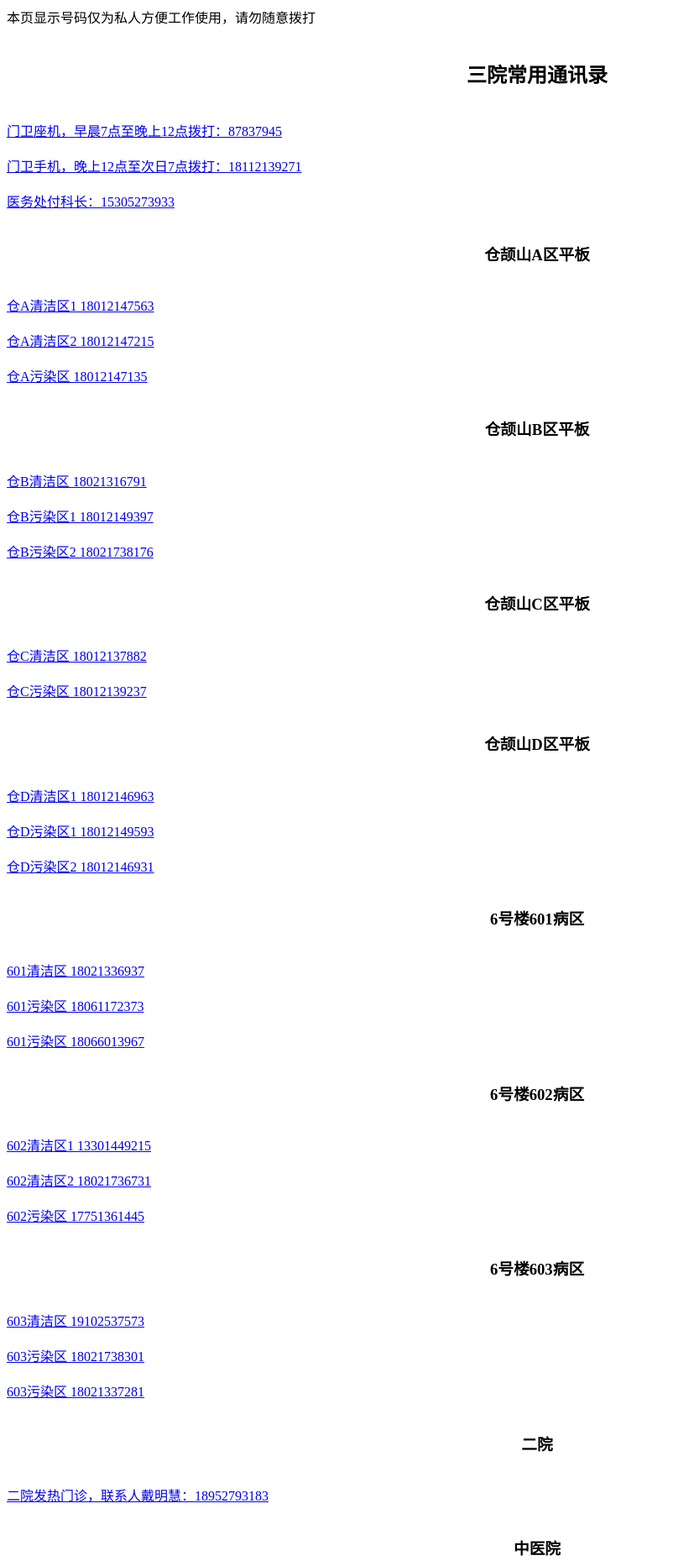
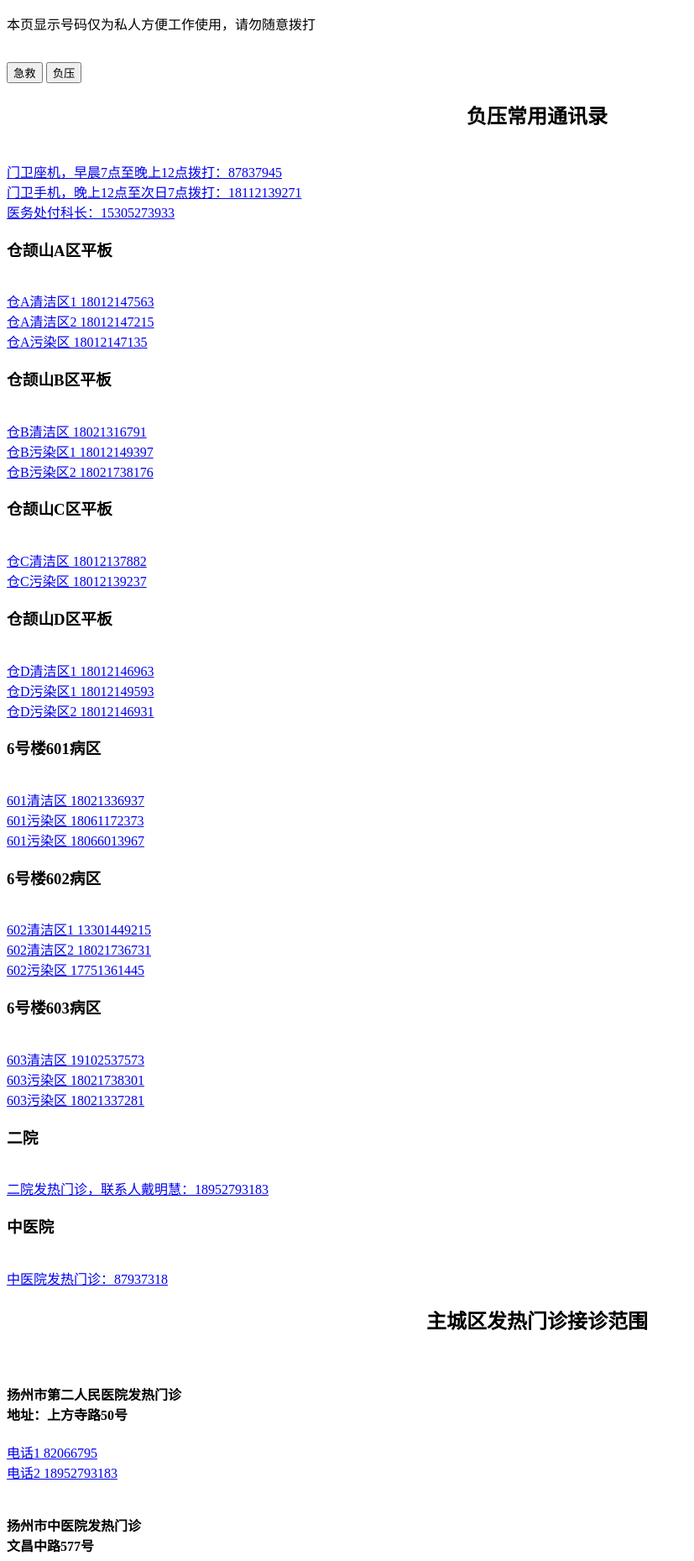
Before and after one commit to jupeiqi/phone_number, a plain HTML site: page index.html in a window 1280 px wide. Shown: the top 1859 px of the page at 84% size, without its empty margins (0-827 px from the left). Drawn offline with nearby package versions, Linux system fonts and the light colour scheme.

Commit message:
Update index.html

```diff
--- a/index.html
+++ b/index.html
@@ -30,50 +30,102 @@
 
 
 
-<div align="left">本页显示号码仅为私人方便工作使用，请勿随意拨打</div></br>
+<script>
+    $(document).ready(function(){
+        $(".btn1").click(function(){
+            $("div.fuya").hide();
+            $("div.jijiu").show();
+        });
+        $(".btn2").click(function(){
+            $("div.jijiu").hide();
+            $("div.fuya").show();
+        });
+    });
+</script>
 
-<div align="center"><h2>三院常用通讯录</h2></div></br>
 
-<div align="left"><a href="tel:87837945">门卫座机，早晨7点至晚上12点拨打：87837945</a></div></br>
-<div align="left"><a href="tel:18112139271">门卫手机，晚上12点至次日7点拨打：18112139271</a></div></br>
-<div align="left"><a href="tel:15305273933">医务处付科长：15305273933</a></div></br>
 
-<div align="center"><h3>仓颉山A区平板</h3></div></br>
-<div align="left"><a href="tel:18012147563">仓A清洁区1 18012147563</a></div></br>
-<div align="left"><a href="tel:18012147215">仓A清洁区2 18012147215</a></div></br>
-<div align="left"><a href="tel:18012147135">仓A污染区 18012147135</a></div></br>
+<p align="left">本页显示号码仅为私人方便工作使用，请勿随意拨打</p></br>
 
-<div align="center"><h3>仓颉山B区平板</h3></div></br>
-<div align="left"><a href="tel:18021316791">仓B清洁区 18021316791</a></div></br>
-<div align="left"><a href="tel:18012149397">仓B污染区1 18012149397</a></div></br>
-<div align="left"><a href="tel:18021738176">仓B污染区2 18021738176</a></div></br>
+<button class="btn1">急救</button>
+<button class="btn2">负压</button>
 
-<div align="center"><h3>仓颉山C区平板</h3></div></br>
-<div align="left"><a href="tel:18012137882">仓C清洁区 18012137882</a></div></br>
-<div align="left"><a href="tel:18012139237">仓C污染区 18012139237</a></div></br>
+<div class="fuya" align="center"><h2>负压常用通讯录</h2></br></div>
 
-<div align="center"><h3>仓颉山D区平板</h3></div></br>
-<div align="left"><a href="tel:18012146963">仓D清洁区1 18012146963</a></div></br>
-<div align="left"><a href="tel:18012149593">仓D污染区1 18012149593</a></div></br>
-<div align="left"><a href="tel:18012146931">仓D污染区2 18012146931</a></div></br>
+<div class="fuya" align="left"><a href="tel:87837945">门卫座机，早晨7点至晚上12点拨打：87837945</a></br></div>
+<div class="fuya" align="left"><a href="tel:18112139271">门卫手机，晚上12点至次日7点拨打：18112139271</a></br></div>
+<div class="fuya" align="left"><a href="tel:15305273933">医务处付科长：15305273933</a></br></div>
 
-<div align="center"><h3>6号楼601病区</h3></div></br>
-<div align="left"><a href="tel:18021336937">601清洁区 18021336937</a></div></br>
-<div align="left"><a href="tel:18061172373">601污染区 18061172373</a></div></br>
-<div align="left"><a href="tel:18066013967">601污染区 18066013967</a></div></br>
+<div class="fuya" align="left"><h3>仓颉山A区平板</h3></br></div>
+<div class="fuya" align="left"><a href="tel:18012147563">仓A清洁区1 18012147563</a></br></div>
+<div class="fuya" align="left"><a href="tel:18012147215">仓A清洁区2 18012147215</a></br></div>
+<div class="fuya" align="left"><a href="tel:18012147135">仓A污染区 18012147135</a></br></div>
 
-<div align="center"><h3>6号楼602病区</h3></div></br>
-<div align="left"><a href="tel:13301449215">602清洁区1 13301449215</a></div></br>
-<div align="left"><a href="tel:18021736731">602清洁区2 18021736731</a></div></br>
-<div align="left"><a href="tel:17751361445">602污染区 17751361445</a></div></br>
+<div class="fuya" align="left"><h3>仓颉山B区平板</h3></br></div>
+<div class="fuya" align="left"><a href="tel:18021316791">仓B清洁区 18021316791</a></br></div>
+<div class="fuya" align="left"><a href="tel:18012149397">仓B污染区1 18012149397</a></br></div>
+<div class="fuya" align="left"><a href="tel:18021738176">仓B污染区2 18021738176</a></br></div>
 
-<div align="center"><h3>6号楼603病区</h3></div></br>
-<div align="left"><a href="tel:19102537573">603清洁区 19102537573</a></div></br>
-<div align="left"><a href="tel:18021738301">603污染区 18021738301</a></div></br>
-<div align="left"><a href="tel:18021337281">603污染区 18021337281</a></div></br>
+<div class="fuya" align="left"><h3>仓颉山C区平板</h3></br></div>
+<div class="fuya" align="left"><a href="tel:18012137882">仓C清洁区 18012137882</a></br></div>
+<div class="fuya" align="left"><a href="tel:18012139237">仓C污染区 18012139237</a></br></div>
 
-<div align="center"><h3>二院</h3></div></br>
-<div align="left"><a href="tel:18952793183">二院发热门诊，联系人戴明慧：18952793183</a></div></br>
+<div class="fuya" align="left"><h3>仓颉山D区平板</h3></br></div>
+<div class="fuya" align="left"><a href="tel:18012146963">仓D清洁区1 18012146963</a></br></div>
+<div class="fuya" align="left"><a href="tel:18012149593">仓D污染区1 18012149593</a></br></div>
+<div class="fuya" align="left"><a href="tel:18012146931">仓D污染区2 18012146931</a></br></div>
 
-<div align="center"><h3>中医院</h3></div></br>
-<div align="left"><a href="tel:87937318">中医院发热门诊：87937318</a></div></br>
+<div class="fuya" align="left"><h3>6号楼601病区</h3></br></div>
+<div class="fuya" align="left"><a href="tel:18021336937">601清洁区 18021336937</a></br></div>
+<div class="fuya" align="left"><a href="tel:18061172373">601污染区 18061172373</a></br></div>
+<div class="fuya" align="left"><a href="tel:18066013967">601污染区 18066013967</a></br></div>
+
+<div class="fuya" align="left"><h3>6号楼602病区</h3></br></div>
+<div class="fuya" align="left"><a href="tel:13301449215">602清洁区1 13301449215</a></br></div>
+<div class="fuya" align="left"><a href="tel:18021736731">602清洁区2 18021736731</a></br></div>
+<div class="fuya" align="left"><a href="tel:17751361445">602污染区 17751361445</a></br></div>
+
+<div class="fuya" align="left"><h3>6号楼603病区</h3></br></div>
+<div class="fuya" align="left"><a href="tel:19102537573">603清洁区 19102537573</a></br></div>
+<div class="fuya" align="left"><a href="tel:18021738301">603污染区 18021738301</a></br></div>
+<div class="fuya" align="left"><a href="tel:18021337281">603污染区 18021337281</a></br></div>
+
+<div class="fuya" align="left"><h3>二院</h3></br></div>
+<div class="fuya" align="left"><a href="tel:18952793183">二院发热门诊，联系人戴明慧：18952793183</a></br></div>
+
+<div class="fuya" align="left"><h3>中医院</h3></br></div>
+<div class="fuya" align="left"><a href="tel:87937318">中医院发热门诊：87937318</a></br></div>
+
+
+
+<div class="jijiu" align="center"><h2>主城区发热门诊接诊范围</h2></br></div>
+
+<div class="jijiu" align="left"><h4>扬州市第二人民医院发热门诊</br>地址：上方寺路50号</h2></div>
+<div class="jijiu" align="left"><a href="tel:82066795">电话1 82066795</a></br></div>
+<div class="jijiu" align="left"><a href="tel:18952793183">电话2 18952793183</a></br></br></div>
+
+<div class="jijiu" align="left"><h4>扬州市中医院发热门诊</br>文昌中路577号</h2></div>
+<div class="jijiu" align="left"><a href="tel:87937318">电话1 87937318</a></br></div>
+<div class="jijiu" align="left"><a href="tel:19961857680">电话2 19961857680</a></br></br></div>
+
+<div class="jijiu" align="left"><h4>苏北人民医院</br>淮海路3号0</h2></div>
+<div class="jijiu" align="left"><a href="tel:18051063825">电话1 18051063825</a></br></div>
+
+<div class="jijiu" align="left"><h4>扬州大学附属医院(东区)</br>泰州路45号</h2></div>
+<div class="jijiu" align="left"><a href="tel:82981199-59120">电话1 82981199-59120</a></br></div>
+<div class="jijiu" align="left"><a href="tel:19961857680">电话2 15252791823</a></br></br></div>
+
+<div class="jijiu" align="left"><h4>扬州大学附属医院(西区)</br>邗江中路368号</h2></div>
+<div class="jijiu" align="left"><a href="tel:82981199-89100">电话1 82981199-89100</a></br></div>
+<div class="jijiu" align="left"><a href="tel:13852703406">电话2 13852703406</a></br></br></div>
+
+<div class="jijiu" align="left"><h4>扬州巿妇幼保健院</br>国庆路395号</h2></div>
+<div class="jijiu" align="left"><a href="tel:87937307">电话1 87937307</a></br></div>
+
+<div class="jijiu" align="left"><h4>扬州东方医院</br>文昌西路38</h2></div>
+<div class="jijiu" align="left"><a href="tel:85822666-2353">电话1 85822666-2353</a></br></div>
+<div class="jijiu" align="left"><a href="tel:19551670065">电话2 19551670065</a></br></br></div>
+
+<div class="jijiu" align="left"><h4>扬州友好医院</br>四望亭路446号</h2></div>
+<div class="jijiu" align="left"><a href="tel:87769114">电话1 87769114</a></br></div>
+<div class="jijiu" align="left"><a href="tel:87769120">电话2 87769120</a></br></br></div>
```
